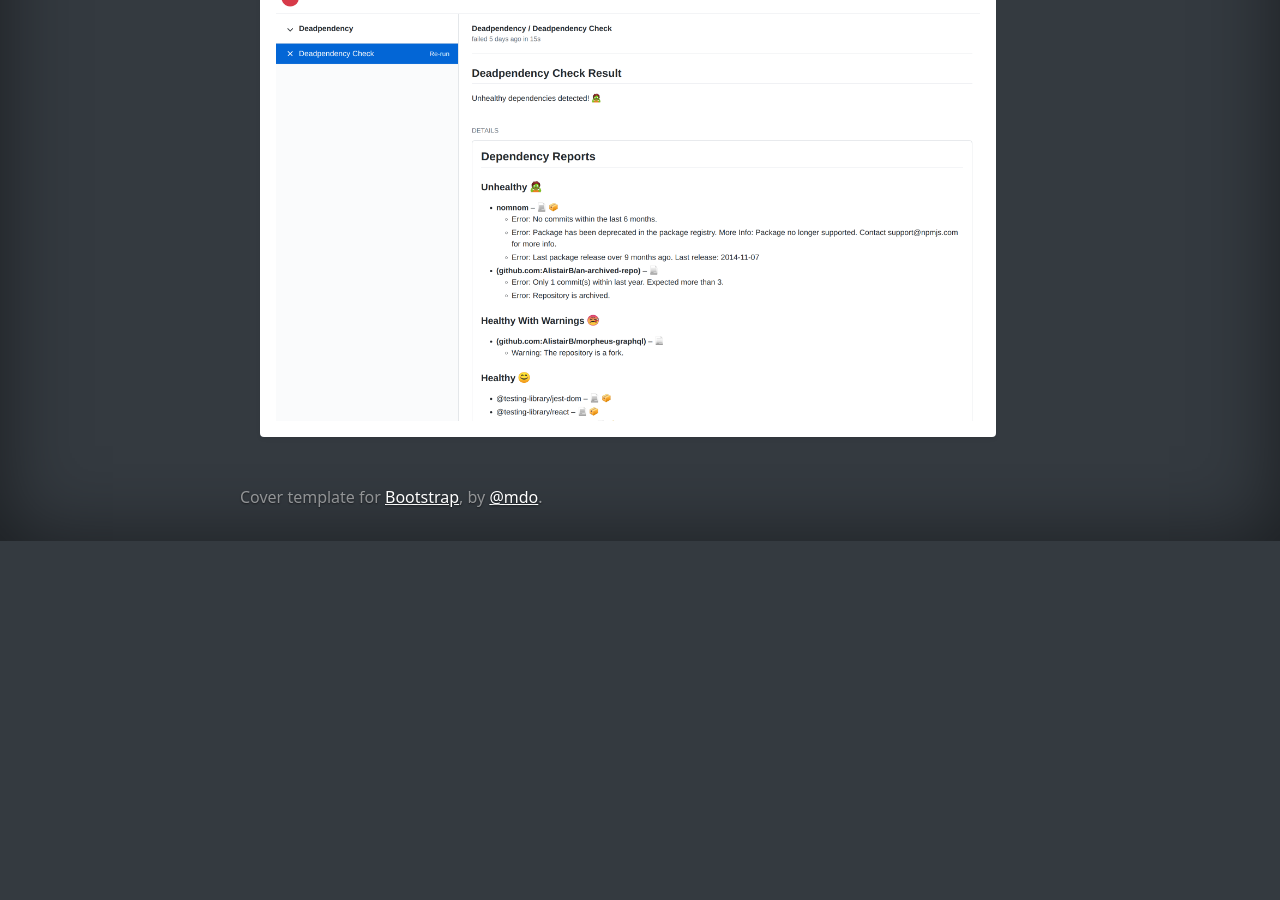
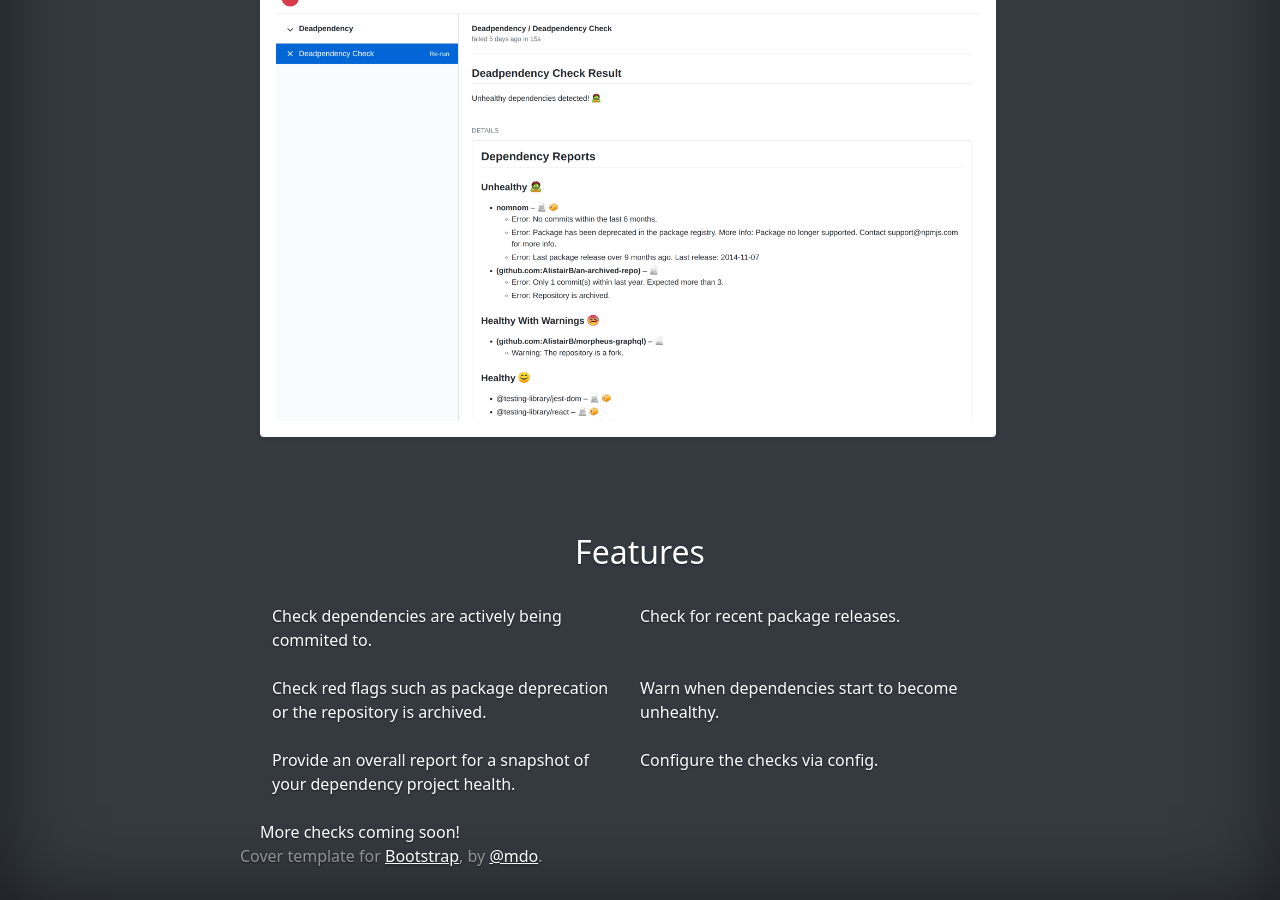
Before and after one commit to deadpendency/deadpendency.github.io, a Jekyll site: the page built from index.html, in a window 1280 px wide and 900 px high, scrolled down 929 px. Built offline with Jekyll 4.4.1, drawn with Linux system fonts in a browser that asks for light colours; nearby versions of some CDN libraries; before the commit the page ends 1470 px from its top, so only the background shows below that.

Commit message:
WIP - working on features

```diff
--- a/index.html
+++ b/index.html
@@ -12,7 +12,7 @@ layout: home
       <a href="#" class="btn btn-lg btn-secondary font-weight-bold border-white bg-white">Learn more</a>
     </p> -->
   </div>
-  <div class="how-it-works row text-center">
+  <div class="how-it-works text-center row">
     <h2>How It Works</h1>
     <div class="how-it-works-icons row mt-3">
       <div class="col-sm position-relative">
@@ -35,4 +35,22 @@ layout: home
       <img class="shadow-sm p-3 mb-5 bg-white rounded" src="/assets/image/deadpendency-example.png" />
     </div>
   </div>
+  <div class="features row mt-5">
+    <h2 class="text-center">Features</h2>
+    <div class="row mt-4">
+      <div class="col-sm">Check dependencies are actively being commited to.</div>
+      <div class="col-sm">Check for recent package releases.</div>
+    </div>
+    <div class="row mt-4">
+      <div class="col-sm">Check red flags such as package deprecation or the repository is archived.</div>
+      <div class="col-sm">Warn when dependencies start to become unhealthy.</div>
+    </div>
+    <div class="row mt-4">
+      <div class="col-sm">Provide an overall report for a snapshot of your dependency project health.</div>
+      <div class="col-sm">Configure the checks via config.</div>
+    </div>
+    <div class="row mt-4 text-center">
+      More checks coming soon!
+    </div>
+  </div>
 </div>
```
